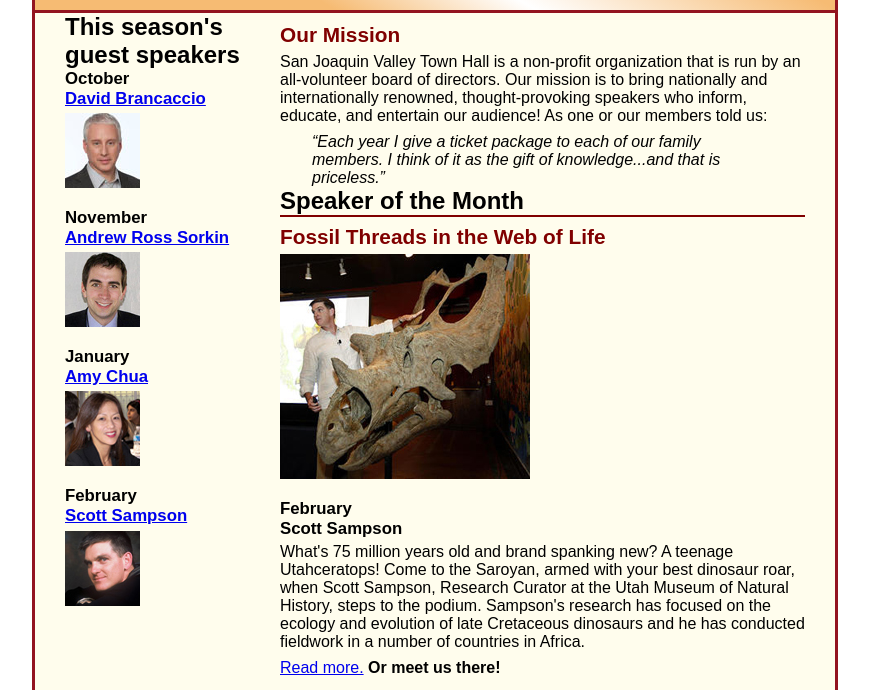
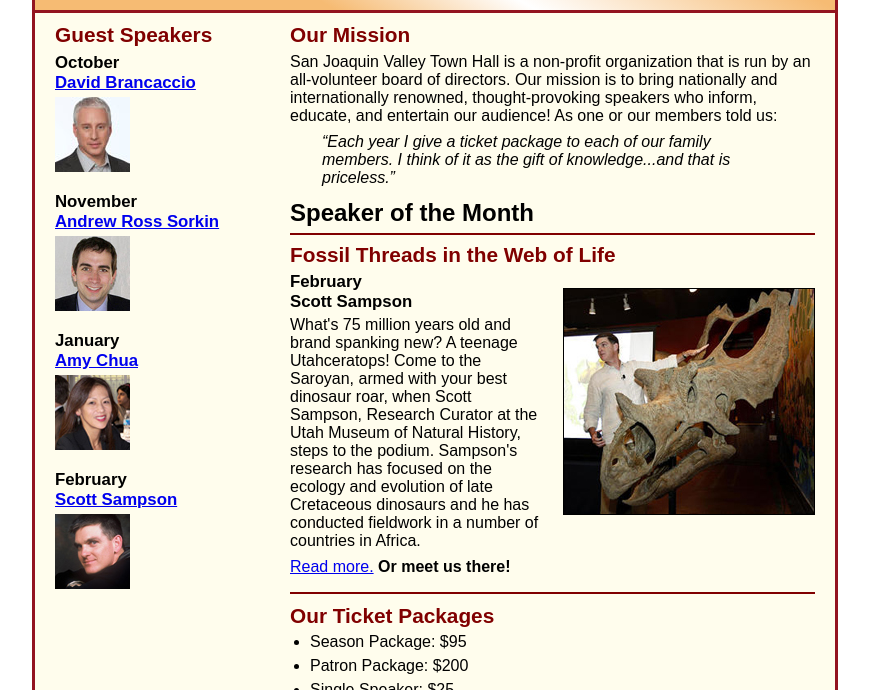
Before and after one commit to carlinnv/A08, a plain HTML site: page index.html in a window 1280 px wide. Shown: the part 110-800 px from the top of the page, without its empty margins (205-1074 px from the left). Drawn offline with Linux system fonts and the light colour scheme.

Commit message:
Made changes according to exercise 6-1

```diff
--- a/index.html
+++ b/index.html
@@ -46,7 +46,7 @@
 		</section>
 
 		<aside>
-			<h1>This season's guest speakers</h1>
+			<h2>Guest Speakers</h2>
 			<h3>October<br><a href="speakers/brancaccio.html">David Brancaccio</a></h3>
 			<img src="images/brancaccio75.jpg" alt="David Brancaccio photo">
 			<h3>November<br><a href="speakers/sorkin.html">Andrew Ross Sorkin</a></h3>
--- a/styles/c6_main.css
+++ b/styles/c6_main.css
@@ -17,6 +17,14 @@ body {
 a:focus, a:hover {
 	font-style: italic;
 }
+
+h1 {
+	font-size: 150%;
+	padding-top: 0.5em;
+	padding-bottom: 0.25em;
+	margin: 0;
+}
+
 /* the styles for the header */
 header {
 	padding: 1.5em 0 2em 0;
@@ -45,48 +53,34 @@ header img {
 .shadow {
 	text-shadow: 2px 2px 2px #800000;
 }
-/* the styles for the main content */
-main {
-	clear: left;
-}
-main {
-	padding: 0 30px;
-}
-/* main h1 {
-	font-size: 150%;
-	padding: .3em 0;
-    border-top: 3px solid #931420;
-    border-bottom: 3px solid #931420;
-} */
-main h2 {
+/* the styles for the section content */
+
+section h2 {
 	color: #800000;
 	font-size: 130%;
 	padding: .5em 0 .25em 0;
 }
-main h3 {
-	font-size: 105%;
-	padding-bottom: .25em;
-}
-main img {
-	padding-bottom: 1em;
-}
-main p {
+
+section p {
 	padding-bottom: .5em;
 }
-main blockquote {
+section blockquote {
 	padding: 0 2em;
 	font-style: italic;
 }
-main ul {
+section ul {
 	padding: 0 0 .25em 1.25em;
 }
-main li {
+section li {
 	padding-bottom: .35em;
 }
 
 section {
 	width: 525px;
 	float: right;
+	padding-right: 20px;
+	padding-left: 20px;
+	padding-bottom: 20px;
 }
 
 /* the styles for the article */
@@ -102,18 +96,34 @@ article h3 {
 	font-size: 105%;
 	padding-bottom: .25em;
 }
+article img {
+	float: right;
+	margin-top: 1em;
+	margin-bottom: 1em;
+	margin-left: 1em;
+	border: solid black 1px;
+}
 
 /* the styles for the aside */
 
 aside {
 	width: 215px;
 	float: right;
+	padding-left: 20px;
+	padding-bottom: 20px;
 }
 
 aside h3 {
 	font-size: 105%;
 	padding-bottom: .25em;
 }
+
+aside h2 {
+	color: #800000;
+	font-size: 130%;
+	padding: .5em 0 .25em 0;
+}
+
 aside img {
 	padding-bottom: 1em;
 }
```
